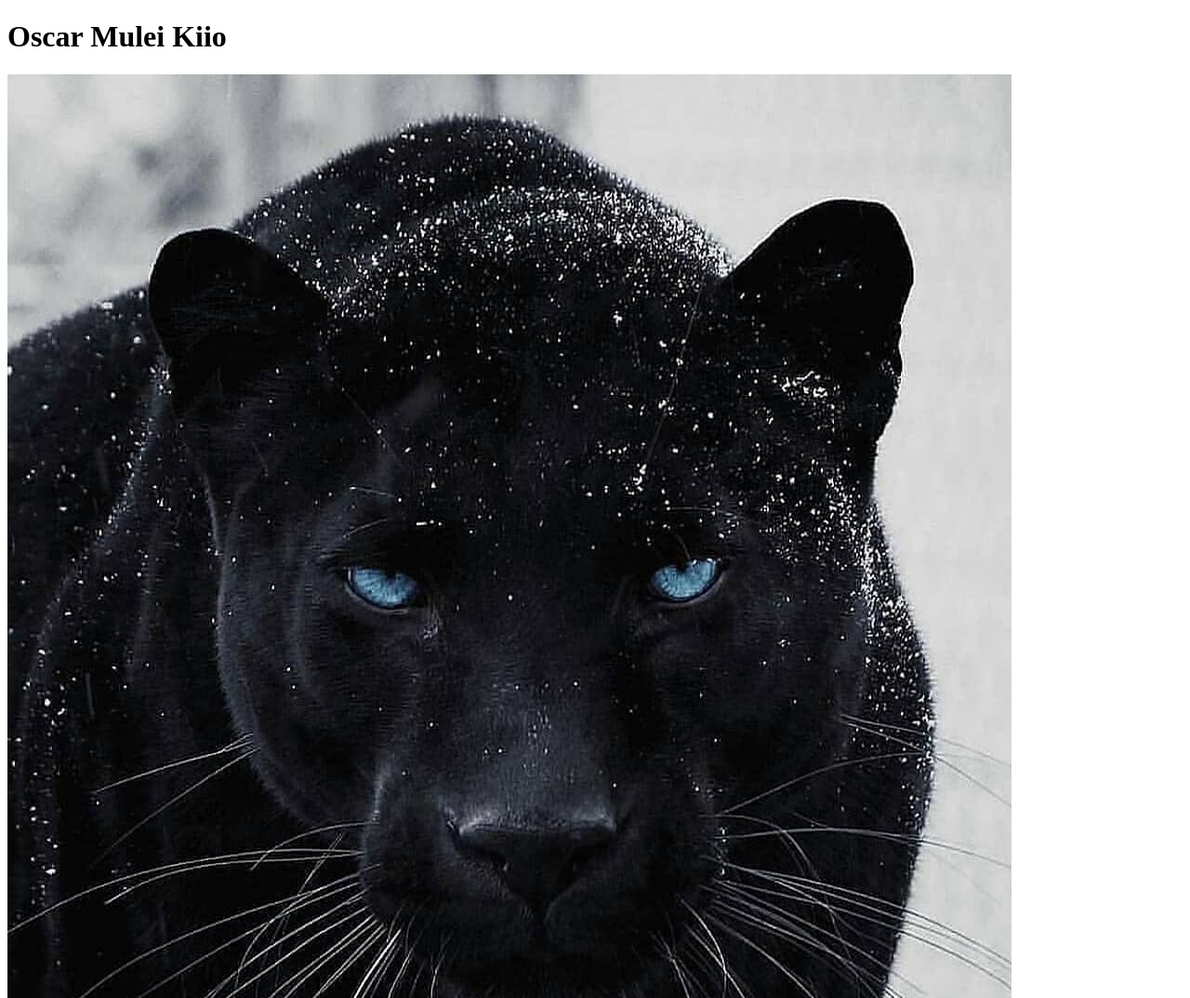
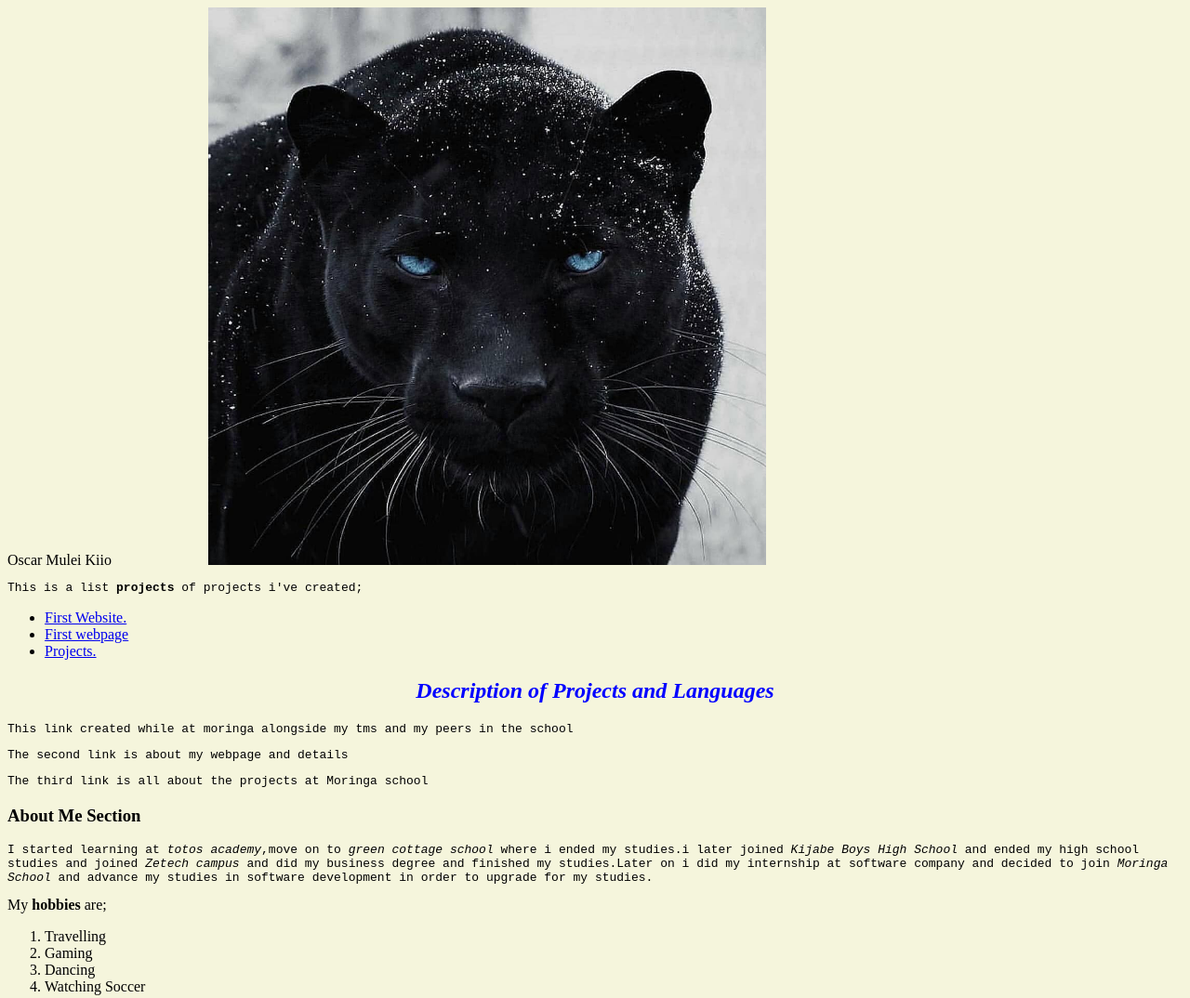
Before and after one commit to oscarmulei/landing-portfolio, a plain HTML site: page landing.p.html in a window 1280 px wide. Shown: the top 1074 px of the page at 93% size. Drawn offline with Linux system fonts and the light colour scheme.

Commit message:
add chcss change

```diff
--- a/css/styles.css
+++ b/css/styles.css
@@ -0,0 +1,41 @@
+h1 {
+  color: red;
+  text-align: center;
+  font-size: 100px;
+}
+h2{
+  color: blue;
+  font-style: oblique;
+  text-align: center;
+}
+p{
+  font-family: monospace;
+}
+strong {
+  font-style: bold;
+}
+em {
+  font-style: italic;
+  font-color: red;
+}
+.Oscar {
+  color: red;
+  font-size: 12px
+}
+.aboutme {
+  font-size: 65px;
+  background-color: beige;
+  color: black;
+  margin-bottom: 0%
+  padding-bottom: 20
+}
+ body{
+   background-color: beige
+ }
+ img{
+   height: 600px;
+   width: 600px;
+   float: none;
+   align-content: center;;
+   margin-left: 100px;
+ }
--- a/landing.p.html
+++ b/landing.p.html
@@ -3,10 +3,12 @@
   <head>
     <meta charset="utf-8">
     <title>LANDING PORTFOLIO</title>
-    <link href="css/style.css" rel="stylesheet" type="text/css">
+    <link href="css/styles.css" rel="stylesheet" type="text/css">
   </head>
   <body>
-    <h1>Oscar Mulei Kiio</h1>
+    <div class="about me"
+     <div class="osc"
+    <h1 class ="Oscar Mulei">Oscar Mulei Kiio</h1>
     <img src="images/puma.jpeg" alt="A photo of a puma">
     <p>This is a list <strong>projects</strong> of projects i've created;</p>
     <ul>
@@ -20,15 +22,22 @@
       <p>The third link is all about the projects at Moringa school</p>
       <h3>About Me Section</h3>
       <p>I started learning at <em>totos academy</em>,move on to <em>green cottage school</em> where i ended my studies.i later joined <em>Kijabe Boys High School</em> and ended my high school studies and joined <em>Zetech campus</em> and did my business degree and finished my studies.Later on i did my internship at software company and decided to join <em>Moringa School</em> and advance my studies in software development in order to upgrade for my studies.</p>
+      </div>
+      </div>
+      <div class="black">
+       <div class="My hobbies">
       My <strong>hobbies</strong> are;
       <ol>
         <li>Travelling</li>
         <li>Gaming</li>
         <li>Dancing</li>
         <li>Watching Soccer</li>
-      </ol>
-
+        </ol>
+        </div>
+        </div>
 
 
   </body>
+
+
 </html>
```
Also changed, not shown: 1 other file.
